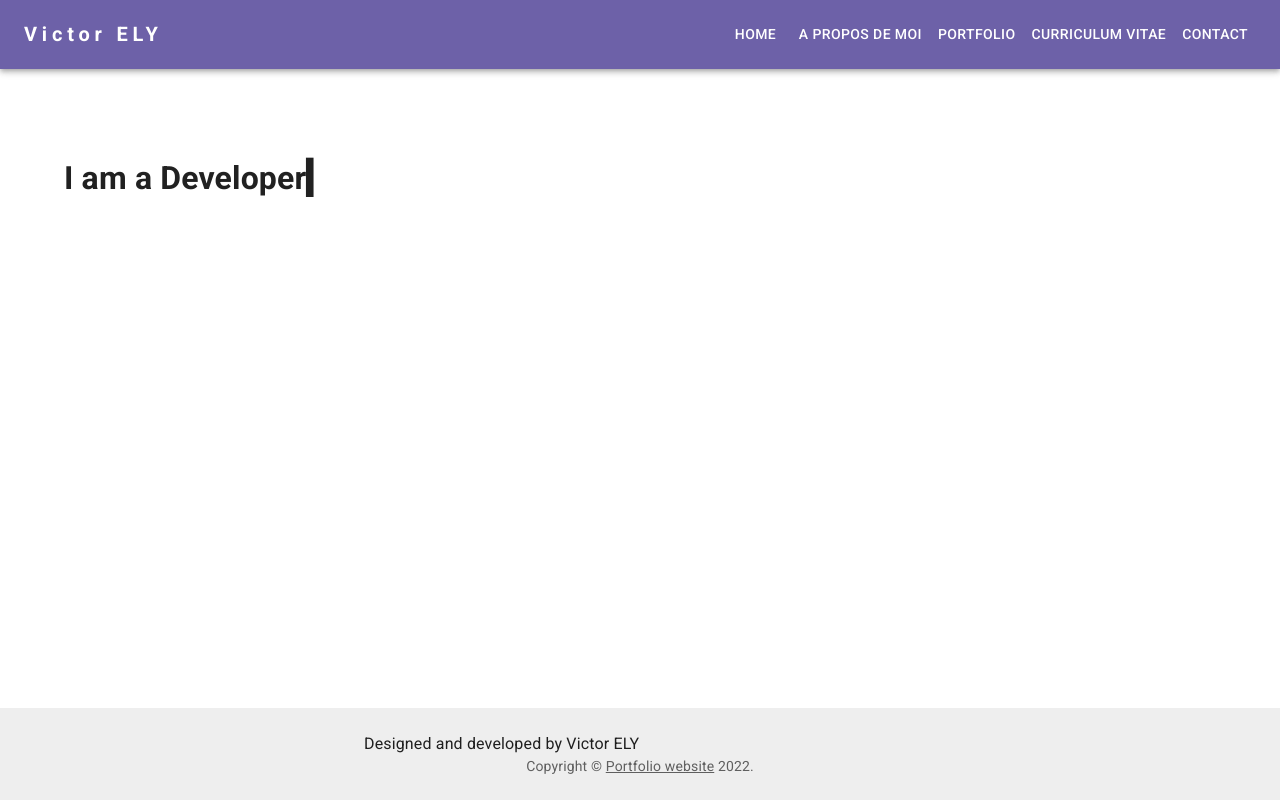
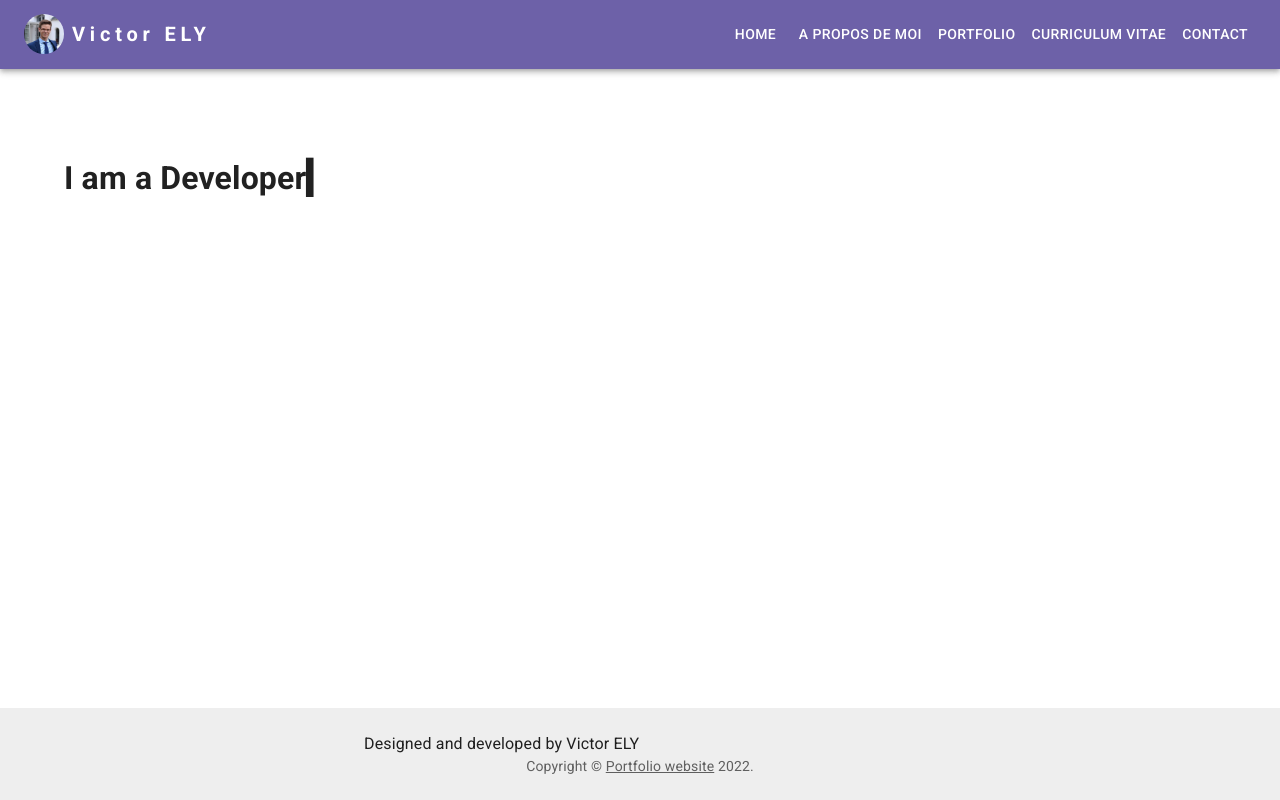
Before and after one commit to VictorGeorgesEly/portfolio, a React (Vite) app: page / in a window 1280 px wide. Built offline with nearby package versions, Linux system fonts and the light colour scheme.

Commit message:
Adding an avatar in the Header

```diff
--- a/src/components/Header.tsx
+++ b/src/components/Header.tsx
@@ -1,5 +1,6 @@
 import {
 	AppBar,
+	Avatar,
 	Box,
 	Button,
 	Container,
@@ -12,6 +13,7 @@ import {
 import MenuIcon from '@mui/icons-material/Menu';
 import React from 'react';
 import { Link } from 'react-router-dom';
+import AvatarUrl from '../assets/avatar.jpeg';
 
 const pages = [
 	{ id: 1, text: 'Home', href: '/' },
@@ -38,11 +40,12 @@ function Header(): JSX.Element {
 		<AppBar position="sticky" color="primary" enableColorOnDark>
 			<Container maxWidth="xl">
 				<Toolbar disableGutters>
+					<Avatar sx={{ display: { xs: 'none', md: 'flex' }, mr: 1 }} alt="Victor ELY" src={AvatarUrl} />
 					<Typography
 						variant="h6"
 						noWrap
 						sx={{
-							mr: 1,
+							mr: 2,
 							display: { xs: 'none', md: 'flex' },
 							fontWeight: 700,
 							letterSpacing: '.3rem',
@@ -103,11 +106,12 @@ function Header(): JSX.Element {
 						</Menu>
 					</Box>
 
+					<Avatar sx={{ display: { xs: 'flex', md: 'none' }, mr: 1 }} alt="Victor ELY" src={AvatarUrl} />
 					<Typography
 						variant="h5"
 						noWrap
 						sx={{
-							mr: 1,
+							mr: 2,
 							display: { xs: 'flex', md: 'none' },
 							flexGrow: 1,
 							fontWeight: 700,
```
Also changed, not shown: src/assets/avatar.jpeg (added).
